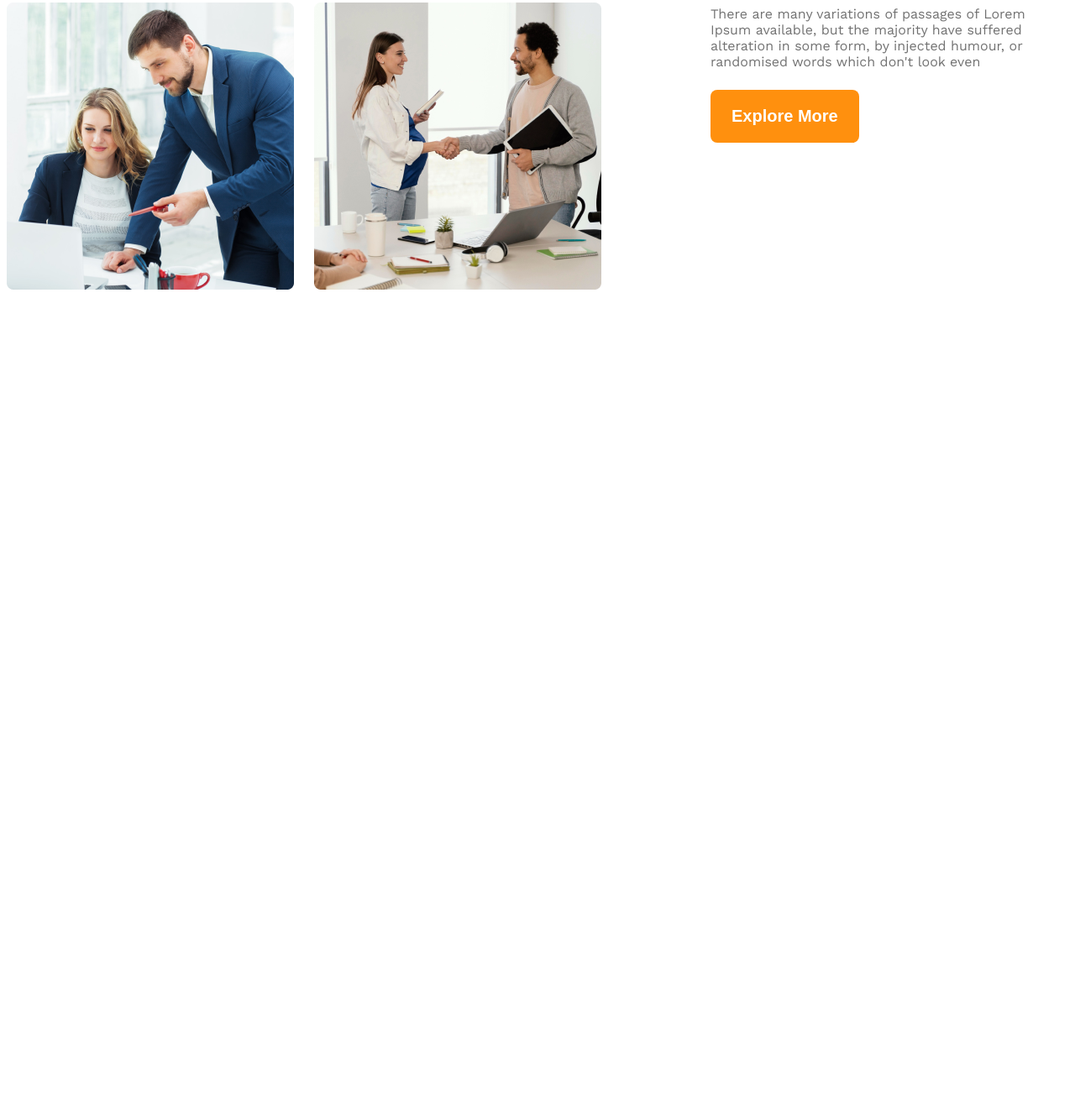
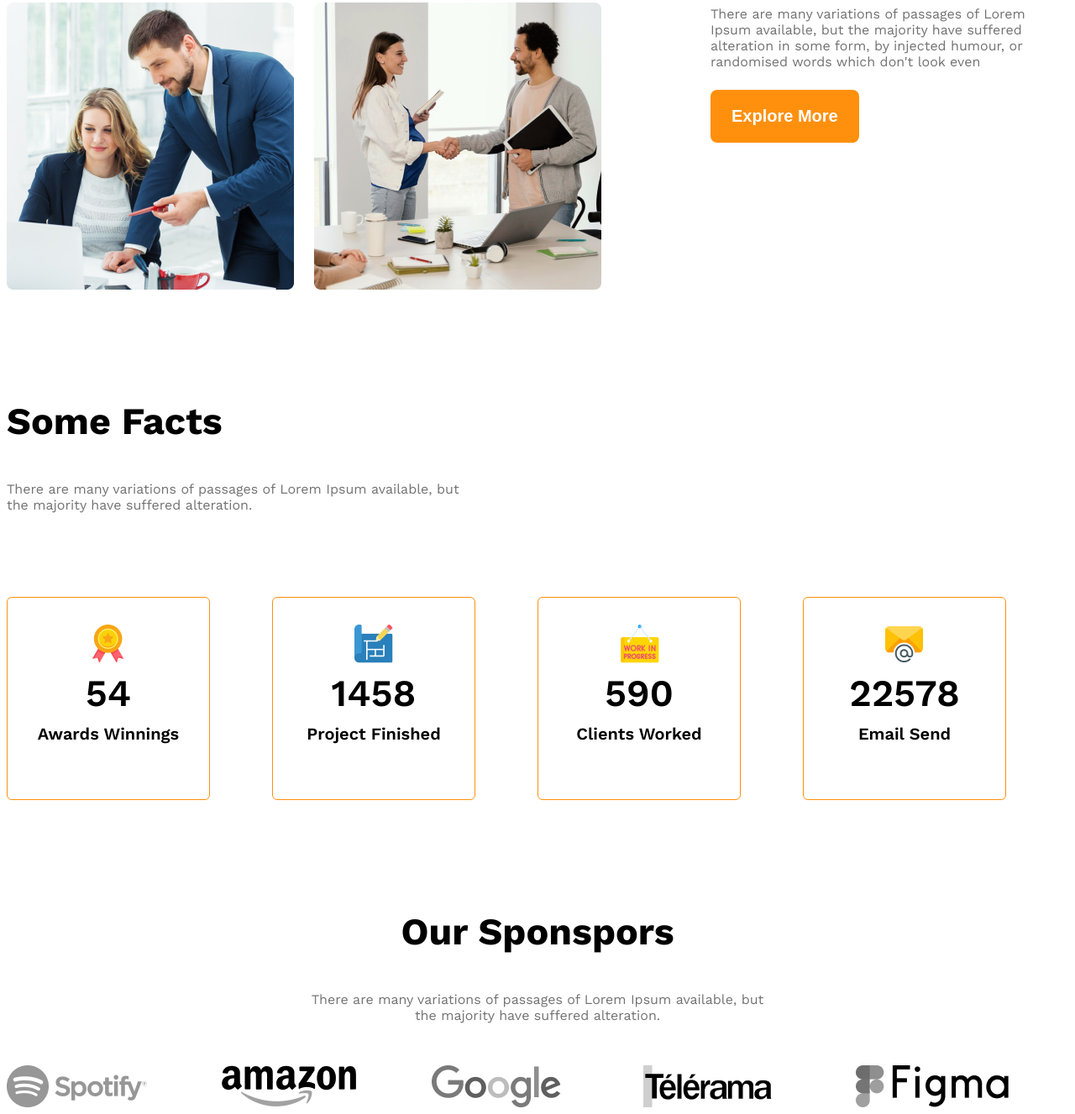
Before and after one commit to sujan447/g3-architects-website, a plain HTML site: page index.html in a window 1280 px wide. Shown: the part 1677-3004 px from the top of the page at 84% size. Before the commit the page ends 2030 px from the top, so only its background shows below. Drawn offline with nearby package versions, Linux system fonts and the light colour scheme.

Commit message:
added sponsor section with media qurey

```diff
--- a/index.html
+++ b/index.html
@@ -32,6 +32,7 @@
 
     </header>
     <main>
+        <!-- teams section start -->
         <section class="teams display-flex">
             <div class="team-img-container">
                 <img src="images/team1.png" alt="two architects are discuss their project">
@@ -40,11 +41,65 @@
                 <img src="images/team4.png" alt="">
             </div>
             <div class="our-feature">
-                <h3 class="feature-title"><span id="quick-list" class="text-light-gray">Quick list</span> <span>of Our</span> <span class="text-primary">Features</span></h3>
+                <h3 class="section-title"><span id="quick-list" class="text-light-gray">Quick list</span> <span>of Our</span> <span class="text-primary">Features</span></h3>
                 <p class="feature-description text-light-gray">There are many variations of passages of Lorem Ipsum available, but the majority have suffered alteration in some form, by injected humour, or randomised words which don't look even</p>
                 <button class="btn-primary">Explore More</button>
             </div>
         </section>
+        <!-- feature section start with enjoy -->
+         <section>
+
+         </section>
+         <!-- some facts section start  -->
+          <section class="some-facts">
+            <h3 class="section-title">Some Facts</h3>
+            <p class="text-light-gray fact-description">There are many variations of passages of Lorem Ipsum available, but the majority have suffered alteration.</p>
+            <div class="facts-container">
+              <!-- .fact-card*4>img.fact-icon+h4.fact-number+h5.fact-name   -->
+              <div class="fact-card display-flex">
+                <div>
+                    <img src="images/icons/ribon.png" alt="" class="fact-icon">
+                <h4 class="fact-number">54</h4>
+                <h5 class="fact-name">Awards Winnings</h5>
+                </div>
+              </div>
+              <div class="fact-card display-flex">
+                <div>
+                    <img src="images/icons/projects.png" alt="" class="fact-icon">
+                    <h4 class="fact-number">1458</h4>
+                    <h5 class="fact-name">Project Finished</h5>
+                  </div>
+                </div>
+              <div class="fact-card display-flex">
+                <div>
+                    <img src="images/icons/customers.png" alt="" class="fact-icon">
+                    <h4 class="fact-number">590</h4>
+                    <h5 class="fact-name">Clients Worked</h5>
+                </div>
+              </div>
+              <div class="fact-card display-flex">
+               <div>
+                <img src="images/icons/email.png" alt="" class="fact-icon">
+                <h4 class="fact-number">22578</h4>
+                <h5 class="fact-name">Email Send</h5>
+               </div>
+              </div>
+            </div>
+          </section>
+          <!-- sponsor section start -->
+           <section class="our-sponsor">
+            <div class="sponsor-info">
+                <h3 class="section-title">Our Sponspors</h3>
+                <p class="text-light-gray">There are many variations of passages of Lorem Ipsum available, but the majority have suffered alteration.</p>
+            </div>
+            <div class="sponsors-companies">
+                <img src="images/sponsors/spotify.png" alt="">
+                <img src="images/sponsors/amazon.png" alt="">
+                <img src="images/sponsors/google.png" alt="">
+                <img src="images/sponsors/telerama.png" alt="">
+                <img src="images/sponsors/figma.png" alt="">
+            </div>
+           </section>
     </main>
     <footer>
 
--- a/style/architects.css
+++ b/style/architects.css
@@ -40,6 +40,10 @@
     }
     main> section{
         margin-top: 130px;
+    }
+    .section-title{
+        font-size: 2.8rem;
+        font-weight: 700;
     }
 /* header styles */
 
@@ -97,32 +101,87 @@
     margin-left: 130px;
     max-width: 530px;
 }
-.feature-title{
-    font-size: 2.8rem;
-    font-weight: 700;
-}
+
 #quick-list{
     font-weight: 500;
 }
 .feature-description{
     margin-bottom: 24px;
 }
-/* 1st responsive media query */
+
+/* some fact related style */
+.facts-container{
+    display: grid;
+    grid-template-columns: repeat(4,1fr);
+}
+.fact-description{
+    width: 540px;
+    margin-bottom: 100px;
+    margin-top: 24px;
+
+}
+.fact-card{
+    border: 1px solid #FF900E;
+    border-radius: 6px;
+    width: 240px;
+    height: 240px;
+    justify-content: center;
+    align-items: center;
+    text-align: center;
+}
+.fact-number{
+    font-size: 2.8rem;
+    font-weight: 600;
+    margin-top: 5px;
+    margin-bottom: 10px;
+
+}
+.fact-name{
+    font-size: 1.25rem;
+    font-weight: 600;
+    margin-top: 10px;
+}
+
+/* sponsor related style */
+.sponsor-info{
+    max-width: 540px;
+    margin: 50px auto;
+    text-align: center;
+}
+.sponsors-companies{
+    display: grid;
+    grid-template-columns: repeat(5, 1fr);
+}
+.sponsors-companies img{
+    filter: grayscale(100%);
+}
+/* 1st responsive for mobile media query */
 @media screen and (max-width: 576px) {
     .navbar,
     .nav-links,
-    .teams
+    .teams{
+        flex-direction: column;
+    }
+    .team-img-container,
+    .facts-container,
+    .sponsors-companies{
+        grid-template-columns: 1fr;
+    }
+    .our-feature
     {
-        flex-direction: column;
-
-    }
-    .team-img-container{
-        grid-template-columns: repeat(1, 1fr);
-    }
-    .our-feature{
         margin-left: 20px;
     }
+    .facts-container{
+        justify-items: center;
+        gap: 24px;
+    }
+    .sponsors-companies{
+        justify-items: center;
+        gap: 50px;
+    }
 }
+
+
 /* medium device responsive query */
 @media screen and (min-width: 576px) and (max-width: 992px) {
     .teams
@@ -130,7 +189,14 @@
         flex-direction: column;
 
     }
-    .our-feature {
+    .our-feature
+    {
         margin: 20px auto;
     }
+   .sponsors-companies,
+   .facts-container{
+    grid-template-columns: repeat(2, 1fr);
+    gap: 50px;
+    justify-items: center;
+   }
 }
```
